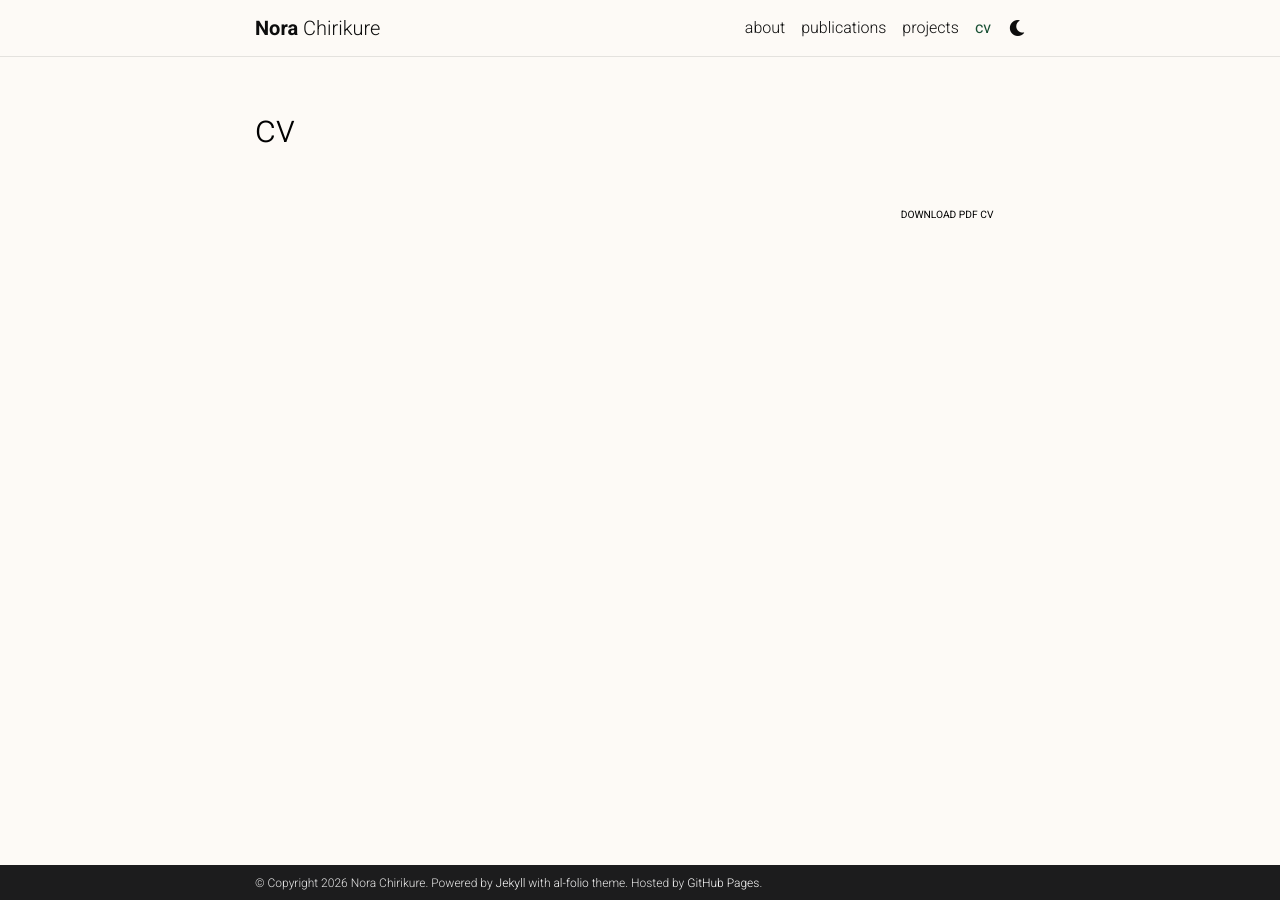
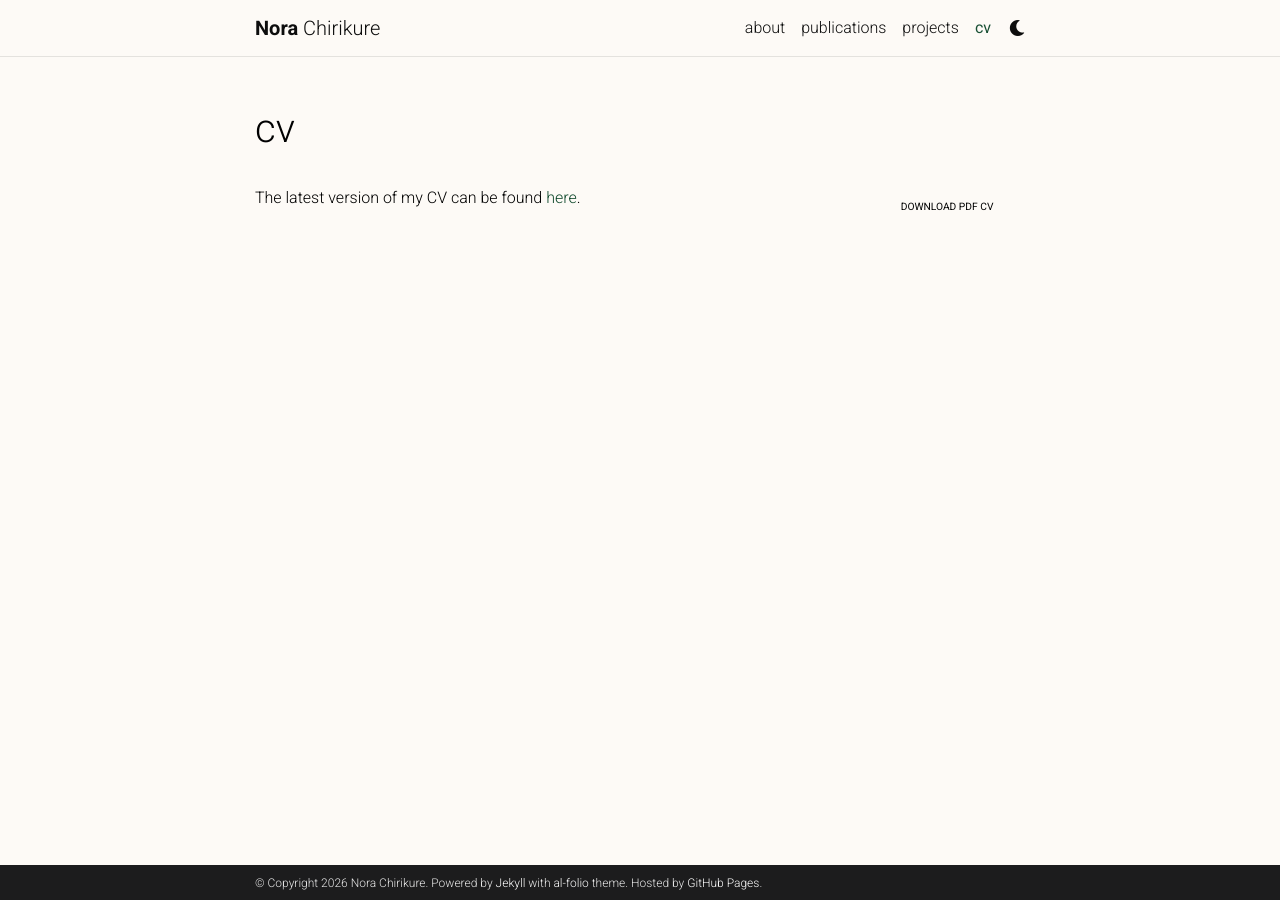
Before and after one commit to norachirikure/www, a Jekyll site: the page built from _pages/cv.md, in a window 1280 px wide. Built offline with Jekyll 4.4.1, drawn with Linux system fonts in a browser that asks for light colours; comment, search, counter and statistics services are not loaded; a style sheet for code colours, icons or effects is not loaded.

Commit message:
Enhance CV page with PDF link and content updates
Added conditional display for CV PDF link and updated content structure.

```diff
--- a/_pages/cv.md
+++ b/_pages/cv.md
@@ -11,17 +11,25 @@ cv_pdf: Nora_Chirikure_CV.pdf
 
   <header class="post-header">
     {% if page.cv_pdf %}
-<div class="cv-pdf-button" style="float: right;">
-<a href="{{ page.cv_pdf | prepend: 'assets/pdf/' | relative_url }}" target="_blank" class="btn btn-sm z-depth-0" role="button">
-<i class="fa-solid fa-file-pdf"></i> Download PDF CV
-</a>
-</div>
+    <div class="cv-pdf-button" style="float: right;">
+      <a href="{{ page.cv_pdf | prepend: 'assets/pdf/' | relative_url }}" target="_blank" class="btn btn-sm z-depth-0" role="button">
+        <i class="fa-solid fa-file-pdf"></i> Download PDF CV
+      </a>
+    </div>
     {% endif %}
-</header>
+  </header>
 
   <article>
     <div class="cv">
-      <!-- Your CV content goes here if you want text, or leave blank if only serving the PDF -->
+      {% if page.cv_pdf %}
+        <p class="mb-4">
+          The latest version of my CV can be found <a href="{{ page.cv_pdf | prepend: 'assets/pdf/' | relative_url }}" target="_blank">here</a>.
+        </p>
+      {% endif %}
+
+      <!-- Your written CV contents go below -->
+
     </div>
   </article>
+
 </div>
```
